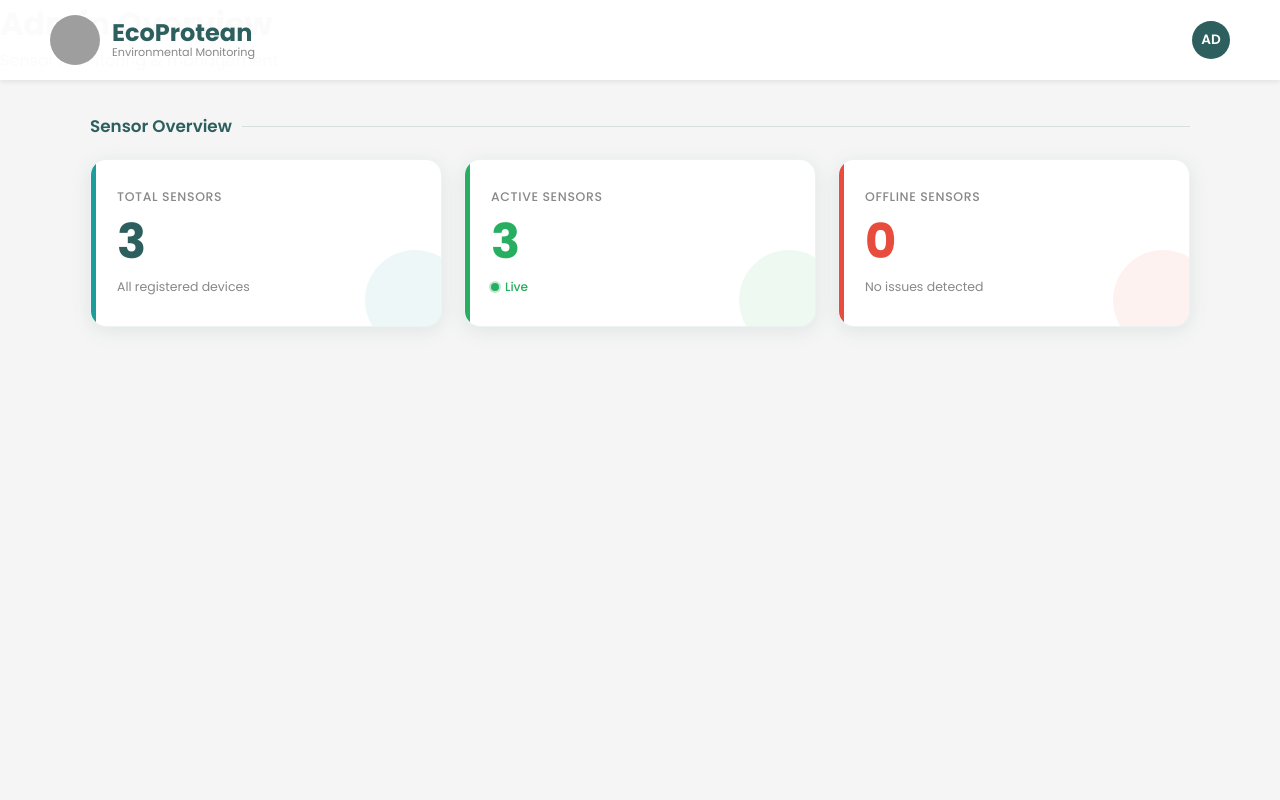
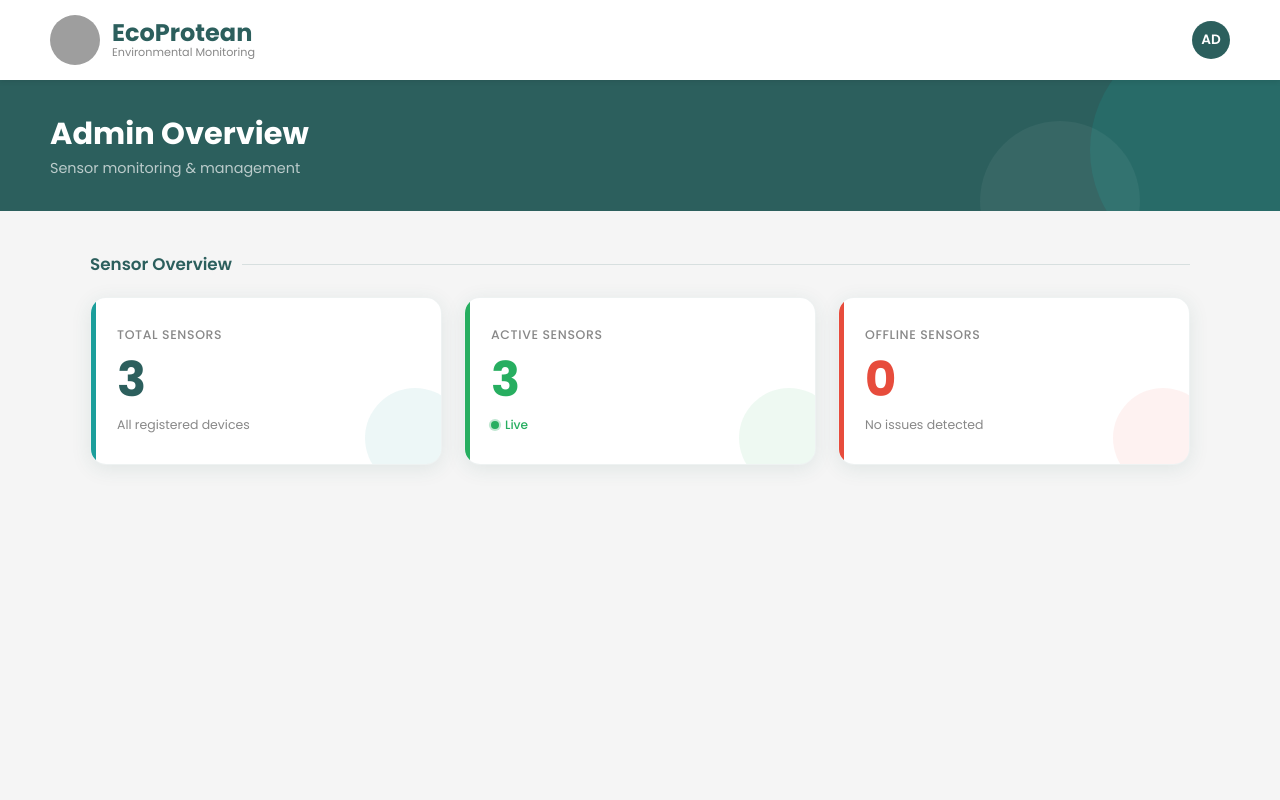
Before and after one commit to EcoProtean/EcoProtean, a PHP site: page /admin/index.html in a window 1280 px wide. Run offline with PHP 8.4, Linux system fonts and the light colour scheme; grey boxes are pictures that could not be loaded.

Commit message:
Added the styles for the page container

```diff
--- a/admin/style.css
+++ b/admin/style.css
@@ -86,6 +86,56 @@ header {
       transition: opacity 0.2s;
 }
 .avatar:hover { opacity: 0.8; }
+
+.page {
+      padding-top: 80px;
+      min-height: 100vh;
+}
+
+.page-hero {
+      background: var(--teal-dark);
+      padding: 36px 50px 32px;
+      position: relative;
+      overflow: hidden;
+}
+
+.page-hero::before {
+      content: '';
+      position: absolute;
+      right: -50px; top: -50px;
+      width: 240px; height: 240px;
+      border-radius: 50%;
+      background: rgba(27,158,155,0.18);
+      pointer-events: none;
+}
+
+.page-hero::after {
+      content: '';
+      position: absolute;
+      right: 140px; bottom: -70px;
+      width: 160px; height: 160px;
+      border-radius: 50%;
+      background: rgba(255,255,255,0.05);
+      pointer-events: none;
+}
+
+.page-hero h1 {
+      font-size: 1.9rem;
+      font-weight: 700;
+      color: #fff;
+      line-height: 1.2;
+      position: relative;
+      z-index: 1;
+}
+
+.page-hero p {
+      margin-top: 6px;
+      font-size: 0.9rem;
+      color: rgba(255,255,255,0.68);
+      font-weight: 400;
+      position: relative;
+      z-index: 1;
+}
 
 .content {
       padding: 40px 50px;
```
